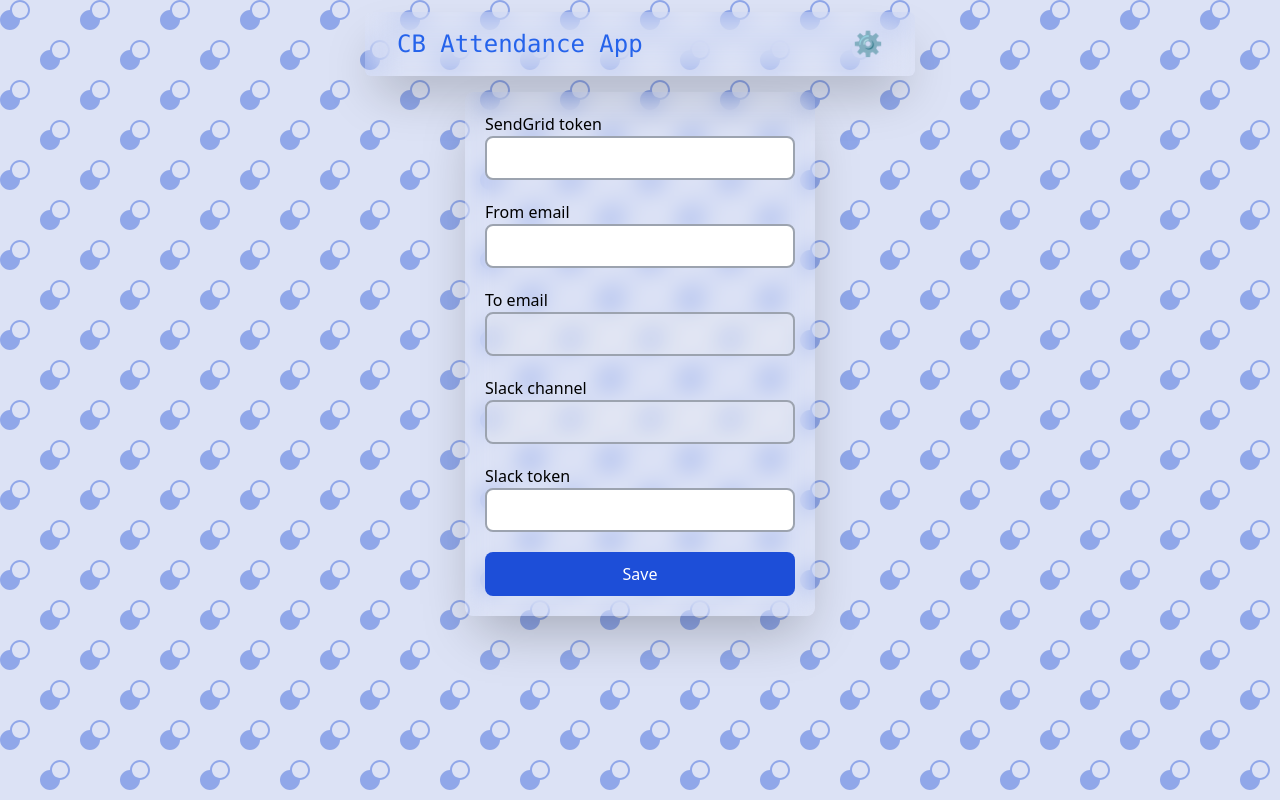
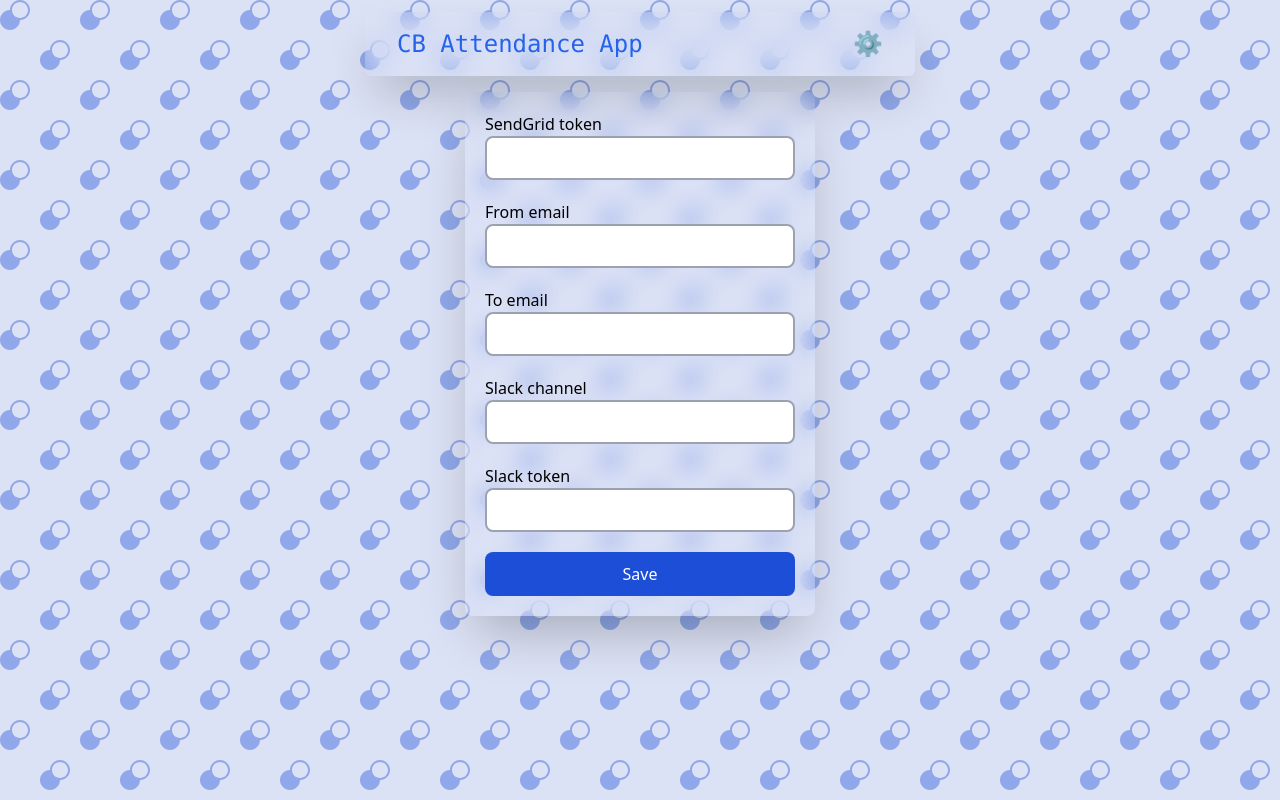
Before and after one commit to r8928/slack-app, a Next.js app: page / in a window 1280 px wide. Both pictures are taken after a click on the element "⚙️". Built offline with nearby package versions, Linux system fonts and the light colour scheme.

Commit message:
Make to email and Slack channel configurable

```diff
--- a/components/Settings.tsx
+++ b/components/Settings.tsx
@@ -6,12 +6,22 @@
   const [sendgridToken, setSendgridTokenInput] = useState("");
   const [slackToken, setSlackTokenInput] = useState("");
   const [fromEmail, setFromEmail] = useState("");
+  const [toEmail, setToEmail] = useState("");
+  const [slackChannel, setSlackChannel] = useState("");
 
   // load local storage
   useEffect(() => {
     setSendgridTokenInput(localStorage.getItem("sendgrid-token") || "");
     setSlackTokenInput(localStorage.getItem("slack-token") || "");
     setFromEmail(localStorage.getItem("email-from") || "");
+    setToEmail(
+      localStorage.getItem("to-email") || process.env.NEXT_PUBLIC_TO_EMAIL || ""
+    );
+    setSlackChannel(
+      localStorage.getItem("slack-channel") ||
+        process.env.NEXT_PUBLIC_SLACK_CHANNEL ||
+        ""
+    );
   }, []);
 
   function saveSettings(e: any) {
@@ -22,6 +32,8 @@
     localStorage.setItem("sendgrid-token", sendgridToken);
     localStorage.setItem("slack-token", slackToken);
     localStorage.setItem("email-from", fromEmail);
+    localStorage.setItem("to-email", toEmail);
+    localStorage.setItem("slack-channel", slackChannel);
 
     setTimeout(() => {
       props.onClose();
@@ -59,10 +71,11 @@
       <div>
         <label>To email</label>
         <input
-          type="text"
-          disabled
+          type="email"
+          id="email-to"
           className="w-[100%] border-2 rounded-lg border-gray-400 p-2"
-          value={process.env.NEXT_PUBLIC_TO_EMAIL}
+          value={toEmail}
+          onChange={(e) => setToEmail(e.target.value)}
         />
       </div>
 
@@ -70,9 +83,10 @@
         <label>Slack channel</label>
         <input
           type="text"
-          disabled
+          id="slack-channel"
           className="w-[100%] border-2 rounded-lg border-gray-400 p-2"
-          value={process.env.NEXT_PUBLIC_SLACK_CHANNEL}
+          value={slackChannel}
+          onChange={(e) => setSlackChannel(e.target.value)}
         />
       </div>
 
--- a/pages/index.tsx
+++ b/pages/index.tsx
@@ -4,9 +4,6 @@
 
 export default function Home() {
   // constants
-  const toEmail = process.env.NEXT_PUBLIC_TO_EMAIL;
-  const slackChannel = process.env.NEXT_PUBLIC_SLACK_CHANNEL;
-
   const [error, setError] = useState("");
   const [loading, setLoading] = useState(false);
   const [success, setSuccess] = useState(false);
@@ -17,6 +14,8 @@
   const [sendgridToken, setSendgridTokenInput] = useState("");
   const [slackToken, setSlackTokenInput] = useState("");
   const [fromEmail, setFromEmail] = useState("");
+  const [toEmail, setToEmail] = useState("");
+  const [slackChannel, setSlackChannel] = useState("");
   const [slackMessage, setSlackMessage] = useState("");
   const [subject, setSubject] = useState("");
   const [comment, setComment] = useState("");
@@ -33,10 +32,30 @@
     [sendgridToken, slackToken, fromEmail]
   );
 
+  function toggleSettings() {
+    setSettingsContainer((prv) => !prv);
+    setPunchContainer((prv) => !prv);
+    setTimeout(() => {
+      try {
+        getTokens();
+        getDates();
+        generateText();
+      } catch (error) {}
+    });
+  }
+
   function getTokens() {
     setSendgridTokenInput(localStorage.getItem("sendgrid-token") || "");
     setSlackTokenInput(localStorage.getItem("slack-token") || "");
     setFromEmail(localStorage.getItem("email-from") || "");
+    setToEmail(
+      localStorage.getItem("to-email") || process.env.NEXT_PUBLIC_TO_EMAIL || ""
+    );
+    setSlackChannel(
+      localStorage.getItem("slack-channel") ||
+        process.env.NEXT_PUBLIC_SLACK_CHANNEL ||
+        ""
+    );
   }
 
   function getDates() {
@@ -154,18 +173,6 @@
     } else {
       console.log(`🚀 >`, { dateInput, timeInput, checkText, fromText });
     }
-  }
-
-  function toggleSettings() {
-    setSettingsContainer((prv) => !prv);
-    setPunchContainer((prv) => !prv);
-    setTimeout(() => {
-      try {
-        getTokens();
-        getDates();
-        generateText();
-      } catch (error) {}
-    });
   }
 
   function submitPunch(e: any) {
```
